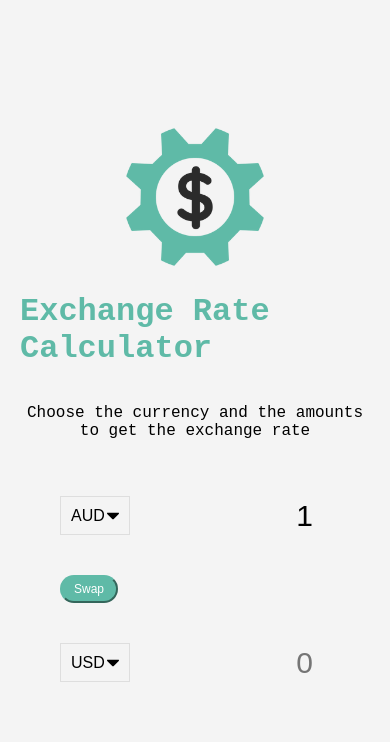
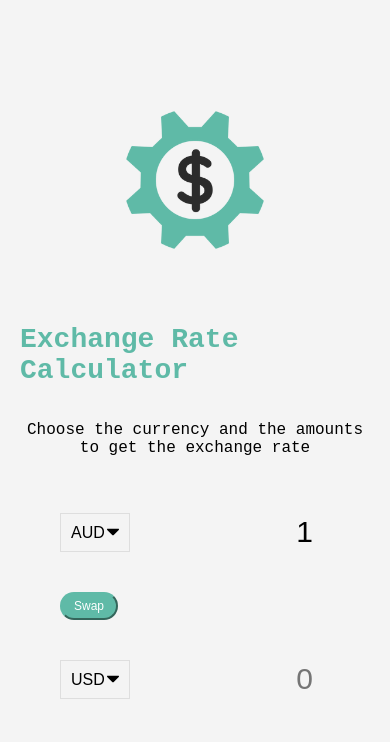
Before and after one commit to NicoleGeorge/exchange_rate_calc, a plain HTML site: page index.html in a window 390 px wide. Drawn offline with Linux system fonts and the light colour scheme; no server answers.

Commit message:
styling fixes

```diff
--- a/style.css
+++ b/style.css
@@ -38,6 +38,7 @@ p {
 
 .money-img {
   width: 150px;
+  padding-bottom: 50px;
 }
 
 .currency {
@@ -92,4 +93,7 @@ button:focus {
   .currency input {
     width: 200px;
   }
+  h1 {
+    font-size: 28px;
+  }
 }
```
